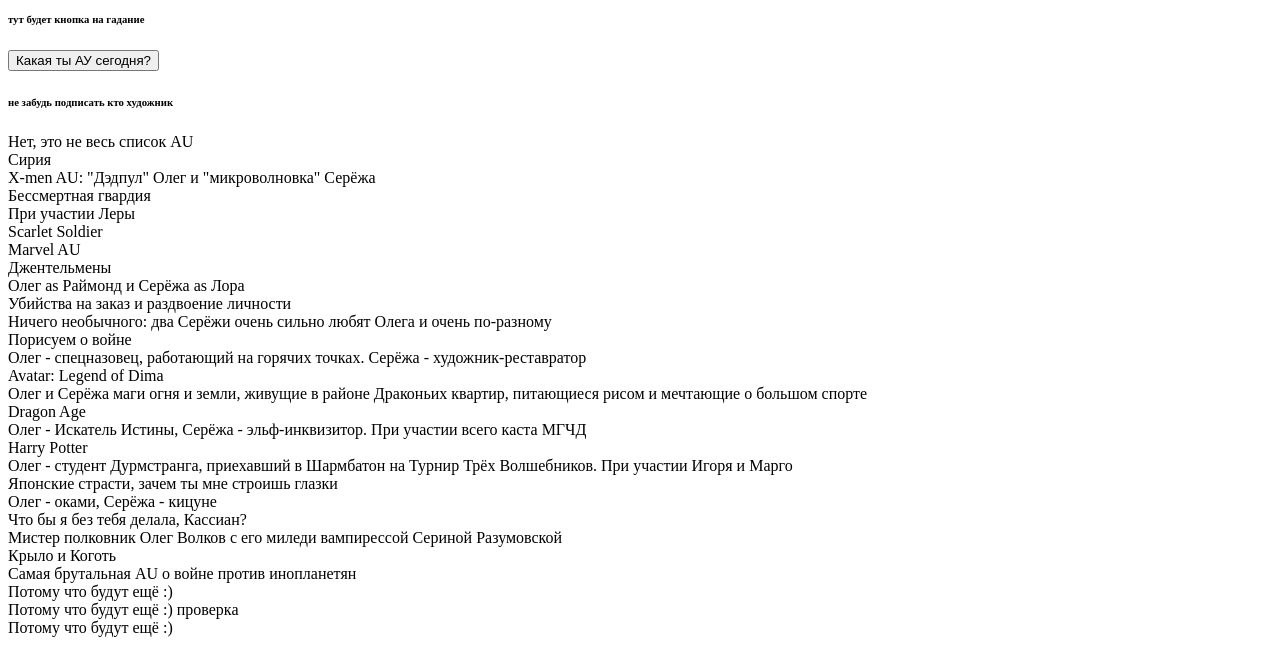
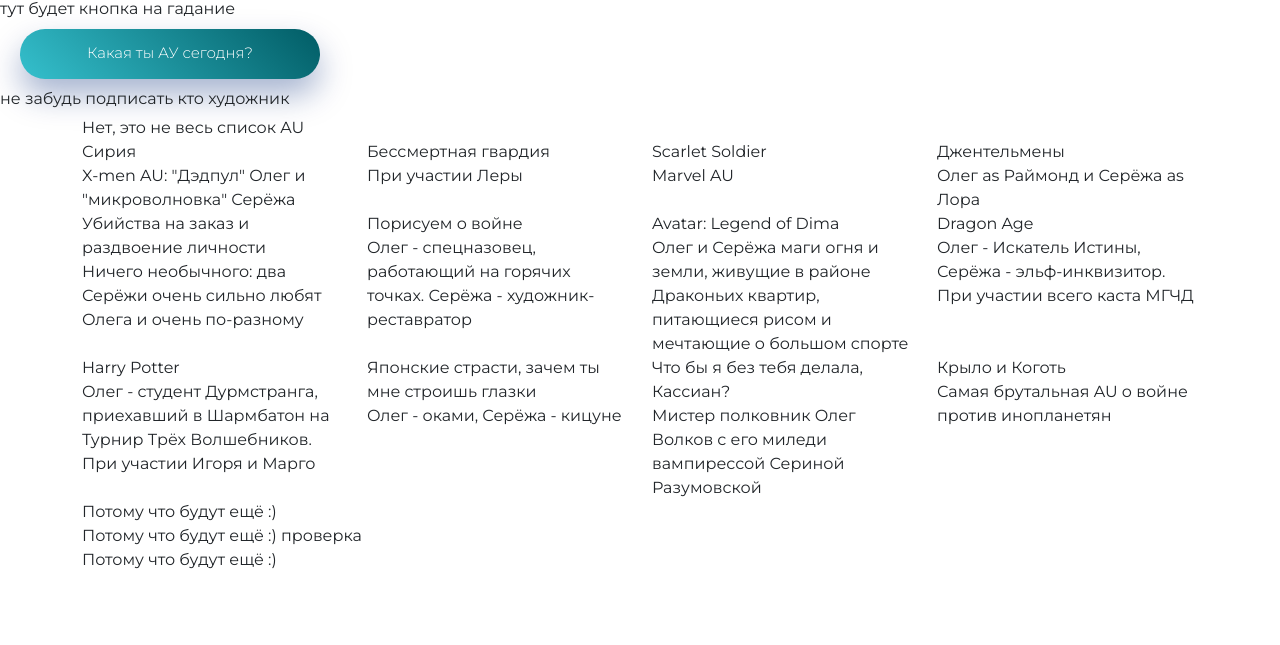
Before and after one commit to lunahogart/greywolf_AU, a plain HTML site: page index.html in a window 1280 px wide. Shown: the part 199-844 px from the top of the page. After the commit the page ends 800 px from the top, so only its background shows below. Drawn offline with Linux system fonts and the light colour scheme; the site is published under a folder, as on GitHub Pages, so addresses that start at the root find nothing.

Commit message:
Update index.html

```diff
--- a/index.html
+++ b/index.html
@@ -17,9 +17,9 @@
     <link rel="preconnect" href="https://fonts.googleapis.com">
     <link rel="preconnect" href="https://fonts.gstatic.com" crossorigin>
     <link href="https://fonts.googleapis.com/css2?family=Arimo:wght@400;500;600;700&family=Montserrat:wght@100;300;400;700&family=Open+Sans+Condensed:ital,wght@0,300;0,700;1,300&display=swap" rel="stylesheet">
-    <link rel="stylesheet" href="/css/bootstrap-reboot.min.css">
-    <link rel="stylesheet" href="/css/bootstrap-grid.min.css">
-    <link rel="stylesheet" href="/css/style.min.css">
+    <link rel="stylesheet" href="css/bootstrap-reboot.min.css">
+    <link rel="stylesheet" href="css/bootstrap-grid.min.css">
+    <link rel="stylesheet" href="css/style.min.css">
 
 
     <title>Сероволк</title>
```
